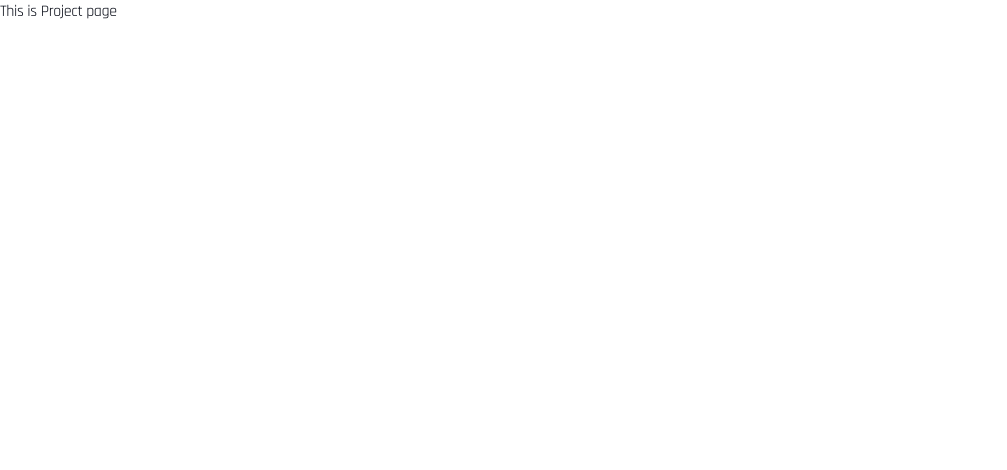
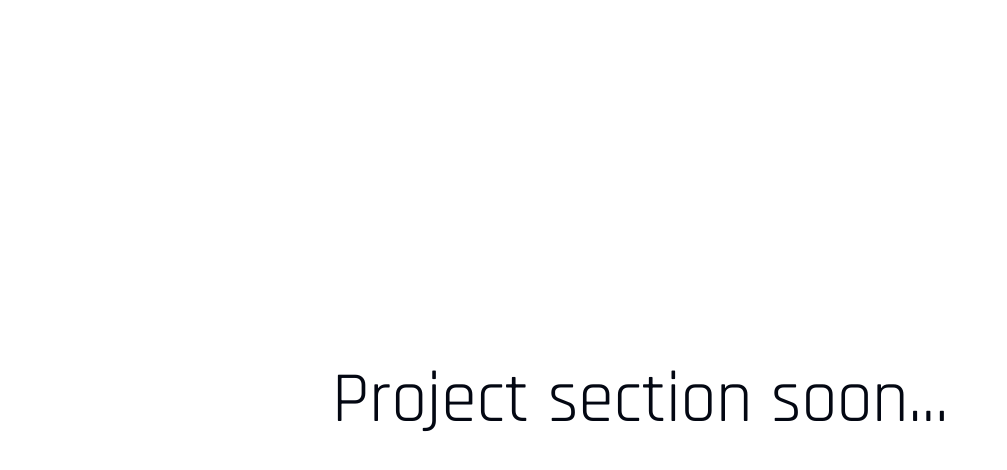
Before and after one commit to OutBreak778/nikhil-mishra-portfolio, a Next.js app: page /projects in a window 1280 px wide. Shown: the top 470 px of the page, without its empty margins (0-1007 px from the left). Built offline with nearby package versions, Linux system fonts and the light colour scheme.

Commit message:
added project section 2.0

```diff
--- a/app/projects/[slugId]/page.tsx
+++ /dev/null
@@ -1,16 +0,0 @@
-import React from "react";
-
-interface PageProps {
-  params: {
-    slugId: string;
-  };
-}
-
-const Page = async ({ params }: PageProps) => {
-  // params.slugId is already a string, no need to await
-  const slug = params.slugId;
-
-  return <div>This is the Project Page - {slug}</div>;
-};
-
-export default Page;
--- a/app/projects/page.tsx
+++ b/app/projects/page.tsx
@@ -2,7 +2,7 @@ import React from 'react'
 
 const page = () => {
   return (
-    <div>This is Project page</div>
+    <div className='w-full h-screen flex items-center justify-center text-7xl'> Project section soon...</div>
   )
 }
 
```
